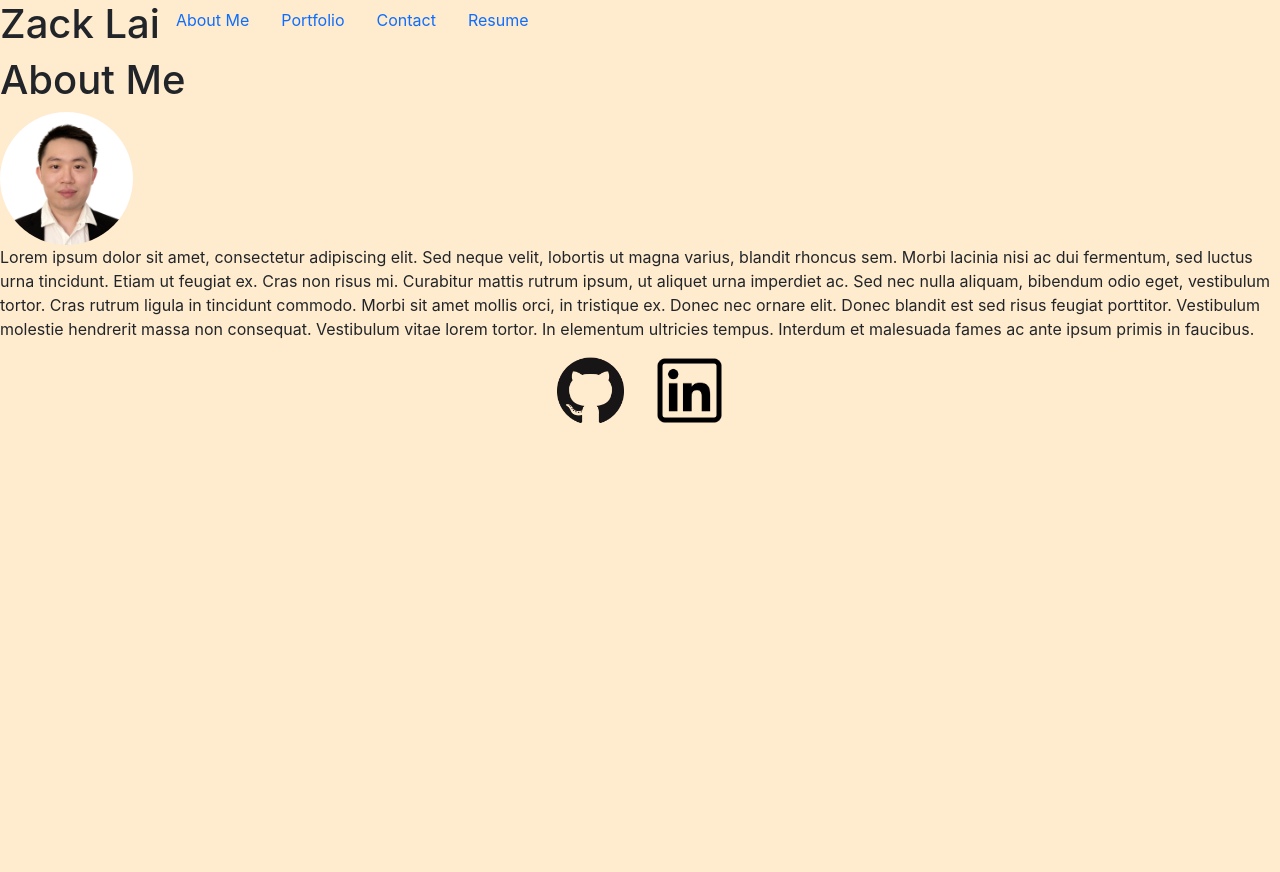
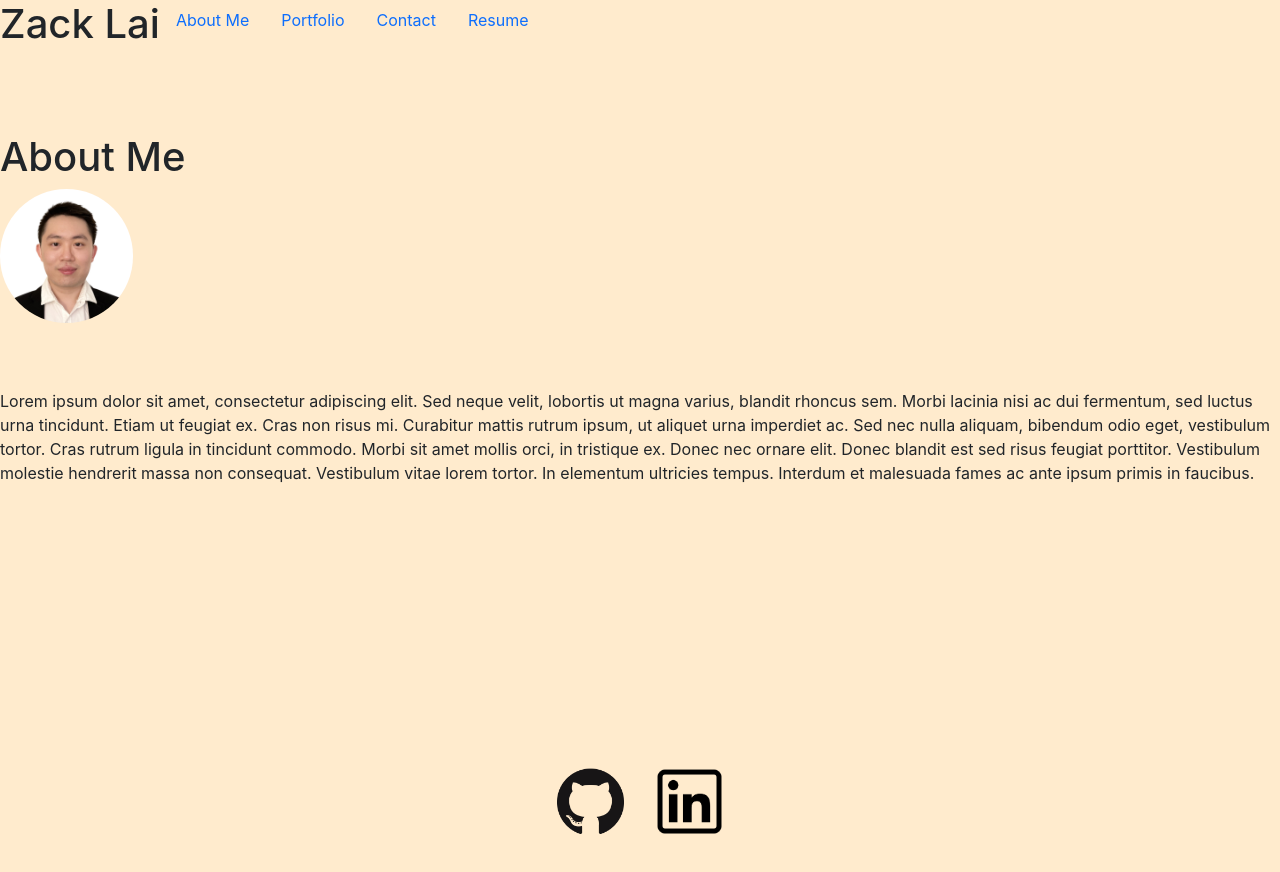
Before and after one commit to ZackLai21/react-portfolio, a React (Create React App) app: page / in a window 1280 px wide. Shown: the top 872 px of the page. Before the commit the page ends 800 px from the top, so only its background shows below. Built offline with nearby package versions, Linux system fonts and the light colour scheme.

Commit message:
add some styles

```diff
--- a/src/index.css
+++ b/src/index.css
@@ -16,9 +16,15 @@ code {
 img{
   height: 100pt;
   width: 100pt;
+  margin-bottom: 50pt;
 }
 
 .footer img{
+  margin-top: 200pt;
   height: 50pt;
   width: 50pt;
 }
+
+.nav{
+  height: 100pt;
+}
```
